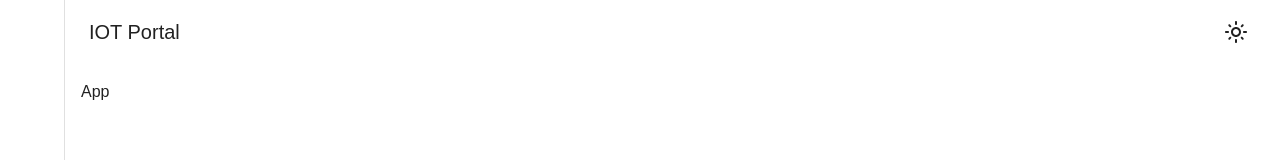
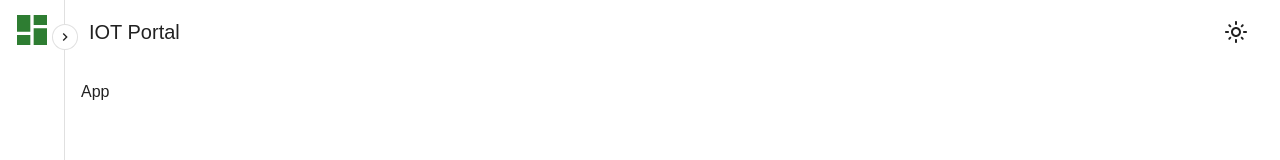
Before and after one commit to nirmalcodes/dashboard-ui, a React (Vite) app: page / in a window 1280 px wide. Shown: the top 160 px of the page. Built offline with nearby package versions, Linux system fonts and the light colour scheme.

Commit message:
Update sidebar component

```diff
--- a/src/components/shared/Layout/Sidebar/index.jsx
+++ b/src/components/shared/Layout/Sidebar/index.jsx
@@ -2,10 +2,15 @@ import { useContext } from 'react';
 
 import { styled } from '@mui/material/styles';
 import MuiDrawer from '@mui/material/Drawer';
-import { Divider, List } from '@mui/material';
+import { ButtonBase, Divider, List } from '@mui/material';
 
 import { sidebarWidth } from '../../../../constants';
 import { LayoutContext } from '../../../../contexts';
+
+import ChevronLeftIcon from '@mui/icons-material/ChevronLeft';
+import ChevronRightIcon from '@mui/icons-material/ChevronRight';
+
+import DashboardIcon from '@mui/icons-material/Dashboard';
 
 const drawerWidth = sidebarWidth;
 
@@ -47,22 +52,44 @@ const Drawer = styled(MuiDrawer, {
     }),
 }));
 
-export const SidbarHeader = styled('div')(({ theme }) => ({
-    display: 'flex',
-    alignItems: 'center',
-    justifyContent: 'flex-end',
-    padding: theme.spacing(0, 1),
+export const SidbarHeader = styled('div', {
+    shouldForwardProp: (prop) => prop !== 'open',
+})(({ theme, open }) => ({
+    ...(open && {
+        padding: theme.spacing(1.25, 0, 1, 1.75),
+    }),
+    ...(!open && {
+        display: 'flex',
+        justifyContent: 'center',
+        padding: theme.spacing(1.25, 0),
+    }),
     // necessary for content to be below app bar
     ...theme.mixins.toolbar,
 }));
 
 const Sidebar = () => {
-    const { open } = useContext(LayoutContext);
+    const { open, handleToggleDrawer } = useContext(LayoutContext);
 
     return (
         <>
             <Drawer variant='permanent' open={open}>
-                <SidbarHeader />
+                <ToggleButton open={open} onClick={handleToggleDrawer}>
+                    {open ? (
+                        <ChevronLeftIcon
+                            sx={{ width: '16px', height: '16px' }}
+                        />
+                    ) : (
+                        <ChevronRightIcon
+                            sx={{ width: '16px', height: '16px' }}
+                        />
+                    )}
+                </ToggleButton>
+                <SidbarHeader open={open}>
+                    <DashboardIcon
+                        color='success'
+                        sx={{ width: '40px', height: '40px' }}
+                    />
+                </SidbarHeader>
                 <List></List>
             </Drawer>
         </>
@@ -70,3 +97,43 @@ const Sidebar = () => {
 };
 
 export default Sidebar;
+
+const openedBtnMixin = (theme) => ({
+    left: drawerWidth,
+    transition: theme.transitions.create('left', {
+        easing: theme.transitions.easing.sharp,
+        duration: theme.transitions.duration.enteringScreen,
+    }),
+});
+
+const closedBtnMixin = (theme) => ({
+    transition: theme.transitions.create('left', {
+        easing: theme.transitions.easing.sharp,
+        duration: theme.transitions.duration.leavingScreen,
+    }),
+    left: `calc(${theme.spacing(7)} + 1px)`,
+    [theme.breakpoints.up('sm')]: {
+        left: `calc(${theme.spacing(8)} + 1px)`,
+    },
+});
+
+const ToggleButton = styled(ButtonBase, {
+    shouldForwardProp: (prop) => prop !== 'open',
+})(({ theme, open }) => ({
+    left: drawerWidth,
+    flex: '0 0 auto',
+    ...(open && { ...openedBtnMixin(theme) }),
+    ...(!open && { ...closedBtnMixin(theme) }),
+    position: 'fixed',
+    transform: 'translateX(-50%)',
+    padding: theme.spacing(0.5),
+    top: '24px',
+    borderRadius: '50%',
+    backgroundColor: theme.palette.common.white,
+    border: `1px solid ${theme.palette.divider}`,
+    fontSize: '1.125rem',
+    zIndex: theme.zIndex.appBar + 1,
+    '&:hover': {
+        backgroundColor: theme.palette.action.hover,
+    },
+}));
```
